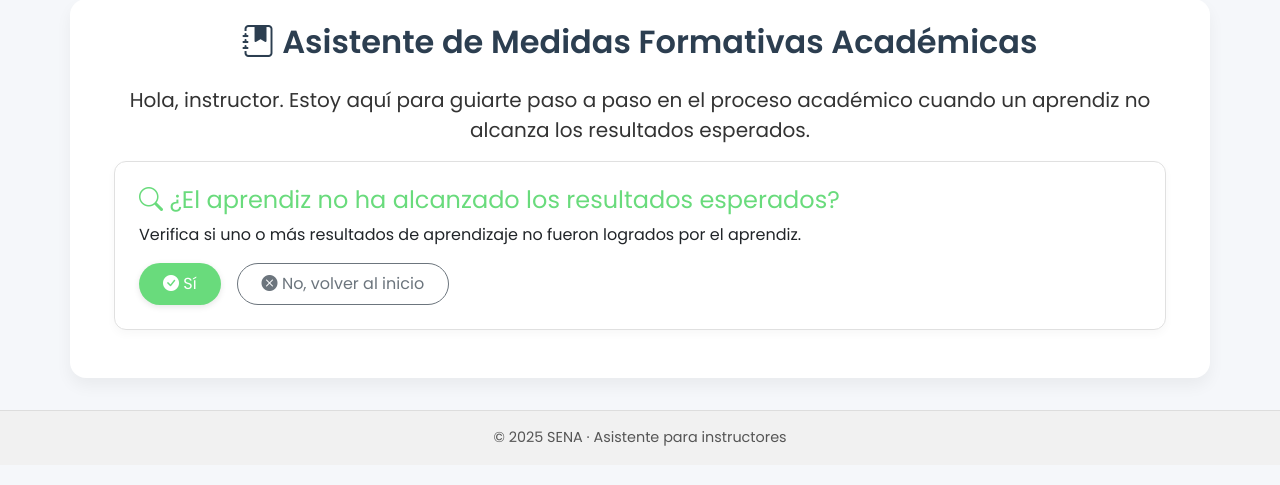
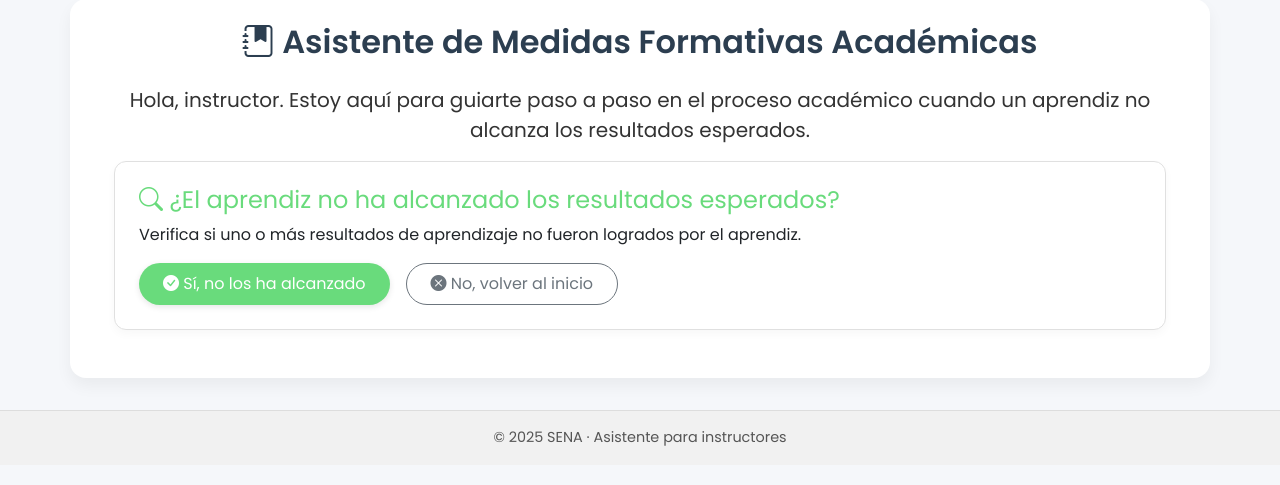
Before and after one commit to jeanpaulb21/Sofia, a Flask app: page /academico in a window 1280 px wide. Shown: the part 116-601 px from the top of the page. Run offline with Flask 3, Linux system fonts and the light colour scheme; some libraries are stand-ins or nearby versions.

Commit message:
Add files via upload

```diff
--- a/templates/academico.html
+++ b/templates/academico.html
@@ -13,7 +13,7 @@
         <h4><i class="bi bi-search"></i> ¿El aprendiz no ha alcanzado los resultados esperados?</h4>
         <p>Verifica si uno o más resultados de aprendizaje no fueron logrados por el aprendiz.</p>
         <div class="d-flex gap-3">
-            <button class="btn btn-menta" onclick="mostrarPaso('paso2')"><i class="bi bi-check-circle-fill"></i> Sí</button>
+            <button class="btn btn-menta" onclick="mostrarPaso('paso2')"><i class="bi bi-check-circle-fill"></i> Sí, no los ha alcanzado</button>
             <a href="{{ url_for('index') }}" class="btn btn-outline-secondary"><i class="bi bi-x-circle-fill"></i> No, volver al inicio</a>
         </div>
     </div>
--- a/templates/index.html
+++ b/templates/index.html
@@ -10,7 +10,7 @@
 
     <div class="d-grid gap-3 col-12 col-md-6 mx-auto mt-5">
         <a href="{{ url_for('academico') }}" class="btn btn-menta btn-lg text-white">
-            <i class="bi bi-journals me-2 text-white"></i> Medidas Formativas Académicas
+            <i class="bi bi-journals me-2 text-white"></i> Medidas Académicas
         </a>
         <a href="{{ url_for('disciplinario') }}" class="btn btn-menta btn-lg text-white">
             <i class="bi bi-shield-check me-2 text-white"></i> Protocolo Disciplinario
```
